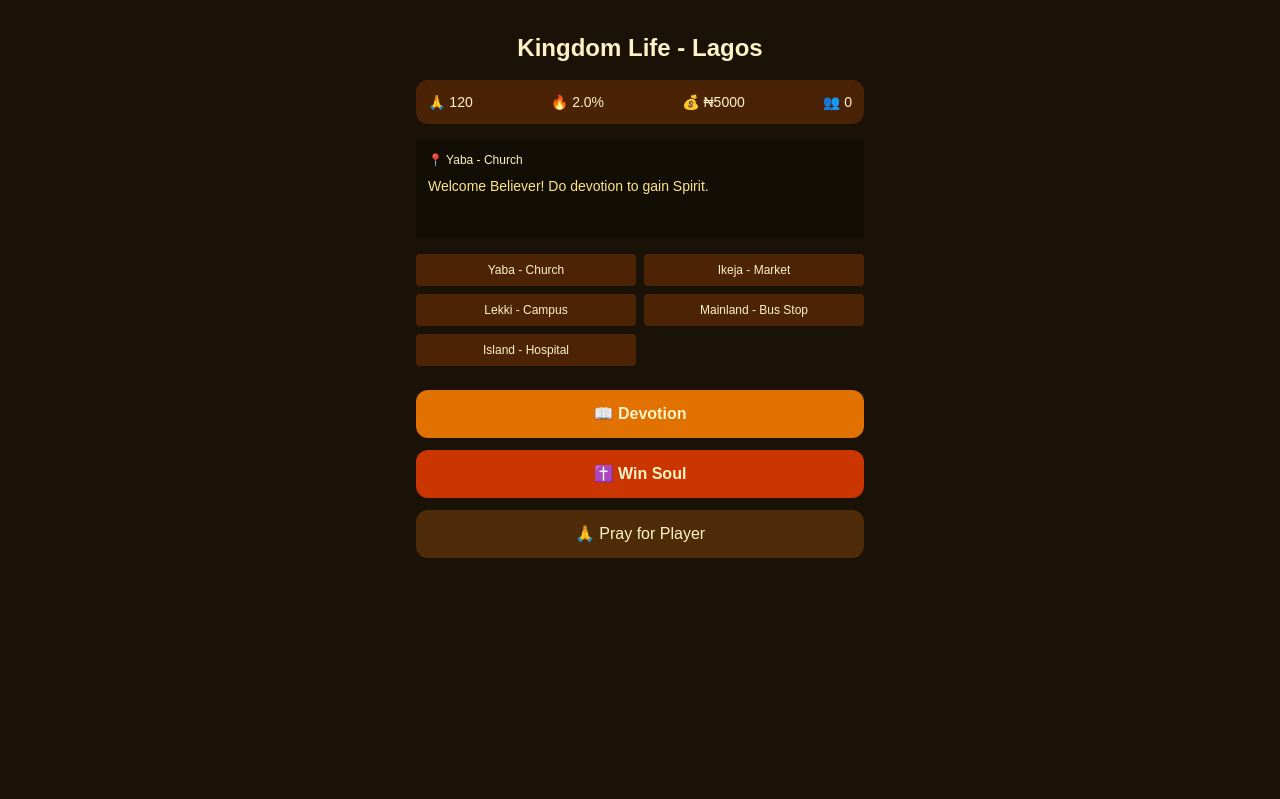
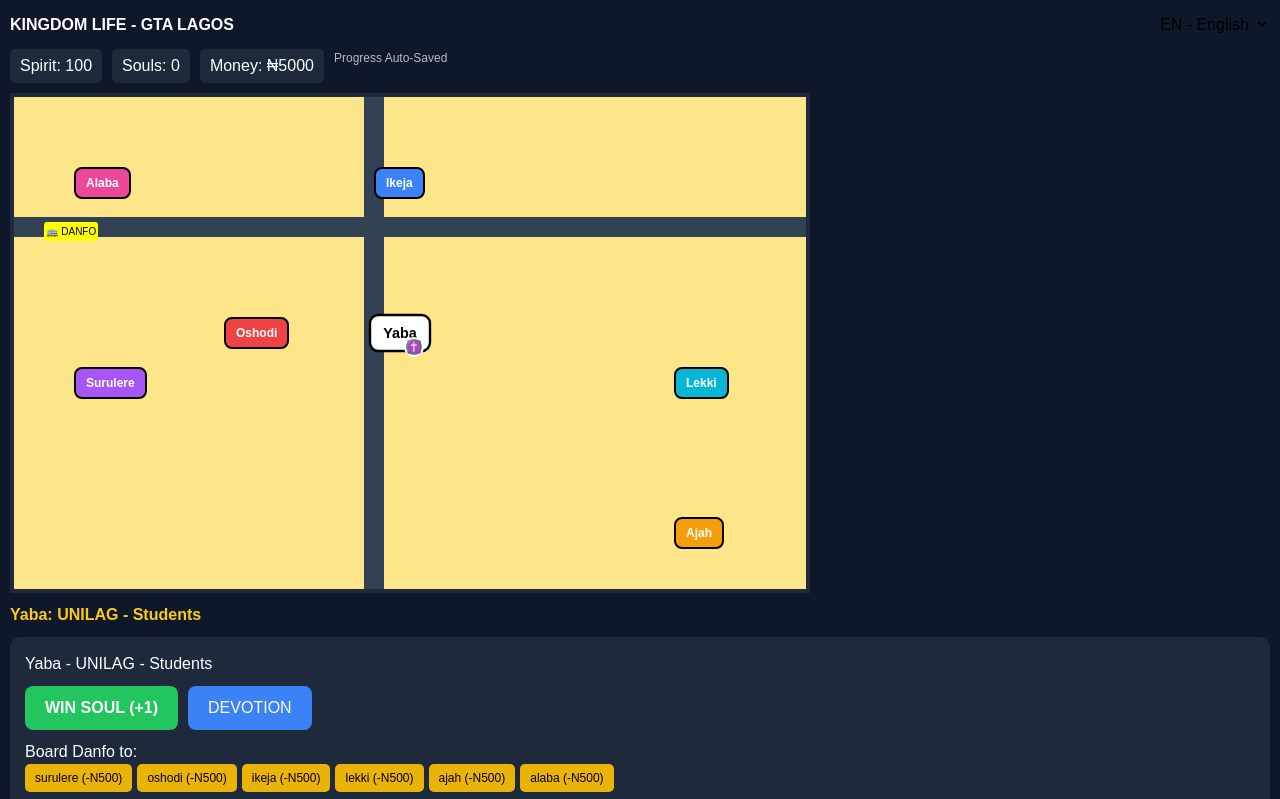
Before and after one commit to Niiizzy/kingdom-life, a Next.js app in the folder kingdom-life/: page / in a window 1280 px wide. Shown: the top 799 px of the page. Built offline with nearby package versions, Linux system fonts and the light colour scheme.

Commit message:
fix gta lagos

```diff
--- a/kingdom-life/app/page.tsx
+++ b/kingdom-life/app/page.tsx
@@ -1,23 +1,195 @@
-"use client"
-import { useState } from "react"
-const LOCATIONS = ["Yaba - Church","Ikeja - Market","Lekki - Campus","Mainland - Bus Stop","Island - Hospital"]
-const NPCs = [{name:"Tunde, Danfo Driver",need:"Anxious about rent",verse:"Phil 4:6"},{name:"Aisha, Student UNILAG",need:"Feels alone",verse:"Heb 13:5"},{name:"Mama Nkechi, Trader",need:"Business is down",verse:"Deut 28:8"}]
-export default function KingdomLife(){
-const [prayers,setPrayers]=useState(120)
-const [revival,setRevival]=useState(2)
-const [naira,setNaira]=useState(5000)
-const [souls,setSouls]=useState(0)
-const [message,setMessage]=useState("Welcome Believer! Do devotion to gain Spirit.")
-const [location,setLocation]=useState(LOCATIONS[0])
-return(<div className="min-h-screen bg-[#1a1207] text-amber-100 p-4 flex flex-col items-center">
-<h1 className="text-2xl font-bold mt-4">Kingdom Life - Lagos</h1>
-<div className="flex gap-2 mt-4 bg-amber-900/50 p-3 rounded-xl w-full max-w-md justify-between text-sm">
-<div>🙏 {prayers}</div><div>🔥 {revival.toFixed(1)}%</div><div>💰 ₦{naira}</div><div>👥 {souls}</div>
-</div>
-<div className="mt-4 bg-black/30 p-3 rounded w-full max-w-md"><p className="text-xs">📍 {location}</p><p className="mt-2 text-amber-200 text-sm min-h-[50px]">{message}</p></div>
-<div className="grid grid-cols-2 gap-2 mt-4 w-full max-w-md">{LOCATIONS.map(loc=>(<button key={loc} onClick={()=>setLocation(loc)} className="bg-amber-800/40 p-2 rounded text-xs">{loc}</button>))}</div>
-<div className="flex flex-col gap-3 mt-6 w-full max-w-md">
-<button onClick={()=>{setPrayers(p=>p+20); setMessage("Devotion done! +20 Prayer Points")}} className="bg-amber-600 p-3 rounded-xl font-bold">📖 Devotion</button>
-<button onClick={()=>{if(prayers<10){setMessage("Low Spirit! Do devotion"); return} const npc=NPCs[Math.floor(Math.random()*NPCs.length)]; setPrayers(p=>p-10); setSouls(s=>s+1); setRevival(r=>Math.min(100,r+1)); setNaira(n=>n+500); setMessage(`Met ${npc.name} - ${npc.need}. Shared ${npc.verse}. Soul won!`)}} className="bg-orange-700 p-3 rounded-xl font-bold">✝️ Win Soul</button>
-<button onClick={()=>{setPrayers(p=>p-5); setRevival(r=>Math.min(100,r+0.5)); setMessage("You prayed for a player in Ikeja!")}} className="bg-yellow-900/60 p-3 rounded-xl">🙏 Pray for Player</button>
-</div></div>)}
+"use client";
+import { useEffect, useState, useRef } from "react";
+
+type Lang = "EN" | "PG";
+type AreaId = "surulere" | "oshodi" | "yaba" | "ikeja" | "lekki" | "ajah" | "alaba";
+
+const translations = {
+  EN: {
+    spirit: "Spirit", souls: "Souls", money: "Money", enter: "ENTER",
+    danfo: "Board Danfo (-N500)", trek: "Trek",
+    oshodiAlert: "Oshodi is dangerous! Area boys around. But souls are many! +5 souls if you succeed",
+    save: "Progress Auto-Saved", lang: "Language"
+  },
+  PG: {
+    spirit: "Spirit Level", souls: "Souls Don Win", money: "Your Money", enter: "ENTER AREA",
+    danfo: "Enter Danfo (-N500)", trek: "Waka Leg",
+    oshodiAlert: "Omo! Oshodi no easy o! Area boys full here. But if you preach, you go win 5 souls at once!",
+    save: "We don save am!", lang: "Language"
+  }
+};
+
+const AREAS: Record<AreaId, {name: string, x: number, y: number, color: string, risk: number, reward: number, descEN: string, descPG: string}> = {
+  surulere: {name: "Surulere", x: 100, y: 300, color: "#a855f7", risk: 0.2, reward: 2, descEN: "Stadium - Big crusade ground", descPG: "Stadium - Crowd full ground"},
+  oshodi: {name: "Oshodi", x: 250, y: 250, color: "#ef4444", risk: 0.4, reward: 5, descEN: "MARKET - Dangerous but many souls", descPG: "Oshodi Market - Dangerous but souls full ground"},
+  yaba: {name: "Yaba", x: 400, y: 250, color: "#22c55e", risk: 0.15, reward: 1, descEN: "UNILAG - Students", descPG: "UNILAG - Students dey"},
+  ikeja: {name: "Ikeja", x: 400, y: 100, color: "#3b82f6", risk: 0.25, reward: 3, descEN: "Computer Village - Hustlers", descPG: "Computer Village - All na hustlers"},
+  lekki: {name: "Lekki", x: 700, y: 300, color: "#06b6d4", risk: 0.15, reward: 4, descEN: "Island - Rich need anointing", descPG: "Lekki - Big men, need anointing"},
+  ajah: {name: "Ajah", x: 700, y: 450, color: "#f59e0b", risk: 0.1, reward: 2, descEN: "New estates - Young families", descPG: "Ajah - New houses, families"},
+  alaba: {name: "Alaba", x: 100, y: 100, color: "#ec4899", risk: 0.3, reward: 6, descEN: "Alaba - Traders bring friends", descPG: "Alaba - If you win 1, e go bring 5"},
+};
+
+export default function Game() {
+  const [lang, setLang] = useState<Lang>("EN");
+  const [player, setPlayer] = useState({x: 400, y: 250});
+  const [spirit, setSpirit] = useState(100);
+  const [souls, setSouls] = useState(0);
+  const [money, setMoney] = useState(5000);
+  const [currentArea, setCurrentArea] = useState<AreaId | null>(null);
+  const [message, setMessage] = useState("");
+  const [keys, setKeys] = useState<Record<string, boolean>>({});
+  const canvasRef = useRef<HTMLCanvasElement>(null);
+  const t = translations[lang];
+
+  // LOAD SAVE
+  useEffect(() => {
+    const save = localStorage.getItem("kingdom-life-v2");
+    if (save) {
+      const d = JSON.parse(save);
+      setSpirit(d.spirit); setSouls(d.souls); setMoney(d.money);
+      setPlayer(d.player); setLang(d.lang || "EN");
+    }
+  }, []);
+
+  // AUTO SAVE
+  useEffect(() => {
+    localStorage.setItem("kingdom-life-v2", JSON.stringify({spirit, souls, money, player, lang}));
+  }, [spirit, souls, money, player, lang]);
+
+  // CONTROLS
+  useEffect(() => {
+    const down = (e: KeyboardEvent) => setKeys(k => ({...k, [e.key.toLowerCase()]: true}));
+    const up = (e: KeyboardEvent) => setKeys(k => ({...k, [e.key.toLowerCase()]: false}));
+    window.addEventListener("keydown", down);
+    window.addEventListener("keyup", up);
+    return () => { window.removeEventListener("keydown", down); window.removeEventListener("keyup", up); };
+  }, []);
+
+  // MOVEMENT LOOP - This is GTA walking
+  useEffect(() => {
+    const interval = setInterval(() => {
+      setPlayer(p => {
+        let nx = p.x, ny = p.y;
+        const speed = 5;
+        if (keys["w"] || keys["arrowup"]) ny -= speed;
+        if (keys["s"] || keys["arrowdown"]) ny += speed;
+        if (keys["a"] || keys["arrowleft"]) nx -= speed;
+        if (keys["d"] || keys["arrowright"]) nx += speed;
+        // Boundaries
+        nx = Math.max(20, Math.min(780, nx));
+        ny = Math.max(20, Math.min(480, ny));
+        // Check area enter
+        for (const [id, area] of Object.entries(AREAS)) {
+          const dist = Math.hypot(nx - area.x, ny - area.y);
+          if (dist < 50) {
+            if (currentArea!== id) {
+              setCurrentArea(id as AreaId);
+              setMessage(`${area.name}: ${lang==="PG"? area.descPG : area.descEN}`);
+            }
+          }
+        }
+        return {x: nx, y: ny};
+      });
+    }, 16);
+    return () => clearInterval(interval);
+  }, [keys, currentArea, lang]);
+
+  const winSoul = () => {
+    if (!currentArea) return;
+    const area = AREAS[currentArea];
+    if (Math.random() < area.risk) {
+      setMoney(m => m - 1000);
+      setSpirit(s => s + 10);
+      setMessage(lang==="PG"? "Area boy hold you! You lose N1000 but you preach to am, +10 Spirit" : "Area boy encounter! -N1000 but +10 boldness");
+    } else {
+      setSouls(s => s + area.reward);
+      setSpirit(s => Math.min(100, s + 5));
+      setMessage(lang==="PG"? `You win ${area.reward} souls for ${area.name}!` : `Won ${area.reward} souls in ${area.name}!`);
+    }
+  };
+
+  const boardDanfo = (target: AreaId) => {
+    if (money < 500) { setMessage("No money for danfo!"); return; }
+    setMoney(m => m - 500);
+    setPlayer({x: AREAS[target].x, y: AREAS[target].y});
+    setMessage(lang==="PG"? `Danfo carry you go ${target}` : `Danfo to ${target}`);
+  };
+
+  return (
+    <div style={{background: "#0f172a", color: "white", minHeight: "100vh", padding: 10}}>
+      <div style={{display: "flex", justifyContent: "space-between", alignItems: "center"}}>
+        <h1 style={{fontWeight: 900}}>KINGDOM LIFE - GTA LAGOS</h1>
+        <select value={lang} onChange={e=>setLang(e.target.value as Lang)} style={{color: "black", padding: 5, borderRadius: 5}}>
+          <option value="EN">EN - English</option>
+          <option value="PG">PG - Pidgin</option>
+        </select>
+      </div>
+
+      <div style={{display: "flex", gap: 10, margin: "10px 0"}}>
+        <span style={{background: "#1e293b", padding: "5px 10px", borderRadius: 5}}>{t.spirit}: {spirit}</span>
+        <span style={{background: "#1e293b", padding: "5px 10px", borderRadius: 5}}>{t.souls}: {souls}</span>
+        <span style={{background: "#1e293b", padding: "5px 10px", borderRadius: 5}}>{t.money}: ₦{money}</span>
+        <span style={{fontSize: 12, opacity: 0.7}}>{t.save}</span>
+      </div>
+
+      {/* GTA MAP CANVAS */}
+      <div style={{position: "relative", background: "#fde68a", border: "4px solid #1e293b", width: 800, height: 500, maxWidth: "100%", overflow: "hidden"}}>
+        {/* Roads - simplified */}
+        <div style={{position: "absolute", top: 120, left: 0, right: 0, height: 20, background: "#334155"}}></div>
+        <div style={{position: "absolute", top: 0, bottom: 0, left: 350, width: 20, background: "#334155"}}></div>
+
+        {/* Areas */}
+        {Object.entries(AREAS).map(([id, area]) => (
+          <div key={id} style={{
+            position: "absolute", left: area.x - 40, top: area.y - 30,
+            background: currentArea===id? "white" : area.color, color: currentArea===id? "black" : "white",
+            padding: "5px 10px", borderRadius: 8, fontSize: 12, fontWeight: 800, border: "2px solid black",
+            transform: currentArea===id? "scale(1.2)" : "scale(1)"
+          }}>
+            {area.name}
+          </div>
+        ))}
+
+        {/* Player - Believer */}
+        <div style={{
+          position: "absolute", left: player.x - 10, top: player.y - 10,
+          width: 20, height: 20, background: "#22c55e", borderRadius: "50%", border: "2px solid white",
+          display: "flex", alignItems: "center", justifyContent: "center", fontSize: 12
+        }}>✝️</div>
+
+        {/* Danfo buses moving */}
+        <div style={{position: "absolute", top: 125, left: (Date.now()/20)%800, background: "yellow", color: "black", padding: 2, borderRadius: 3, fontSize: 10}}>🚌 DANFO</div>
+      </div>
+
+      <p style={{margin: "10px 0", fontWeight: 700, color: "#facc15"}}>{message || "Use WASD to walk around Lagos! Enter areas to preach"}</p>
+
+      {currentArea && (
+        <div style={{background: "#1e293b", padding: 15, borderRadius: 10, marginTop: 10}}>
+          <h3>{AREAS[currentArea].name} - {lang==="PG"? AREAS[currentArea].descPG : AREAS[currentArea].descEN}</h3>
+          {currentArea==="oshodi" && <p style={{color: "#ef4444", fontWeight: 800}}>{t.oshodiAlert}</p>}
+          <div style={{display: "flex", gap: 10, marginTop: 10}}>
+            <button onClick={winSoul} style={{background: "#22c55e", color: "white", padding: "10px 20px", borderRadius: 8, fontWeight: 800}}>WIN SOUL (+{AREAS[currentArea].reward})</button>
+            <button onClick={()=>{setSpirit(100); setMessage("Devotion done! Spirit restored")}} style={{background: "#3b82f6", padding: "10px 20px", borderRadius: 8}}>DEVOTION</button>
+          </div>
+          <div style={{marginTop: 10}}>
+            <p>Board Danfo to:</p>
+            <div style={{display: "flex", gap: 5, flexWrap: "wrap"}}>
+              {Object.keys(AREAS).map(id => id!==currentArea && (
+                <button key={id} onClick={()=>boardDanfo(id as AreaId)} style={{background: "#eab308", color: "black", padding: "5px 10px", borderRadius: 5, fontSize: 12}}>{id} (-N500)</button>
+              ))}
+            </div>
+          </div>
+        </div>
+      )}
+
+      <div style={{marginTop: 20, background: "#020617", padding: 10, borderRadius: 10}}>
+        <h4>How to Play - Lagos Life:</h4>
+        <p>• WASD or Arrow Keys = Walk like GTA</p>
+        <p>• Enter colored zones = Enter area</p>
+        <p>• Oshodi = dangerous but +5 souls</p>
+        <p>• Trek = free but risks. Danfo = N500 fast</p>
+        <p>• Progress auto-saves! Language saved too</p>
+      </div>
+    </div>
+  );
+}
```
